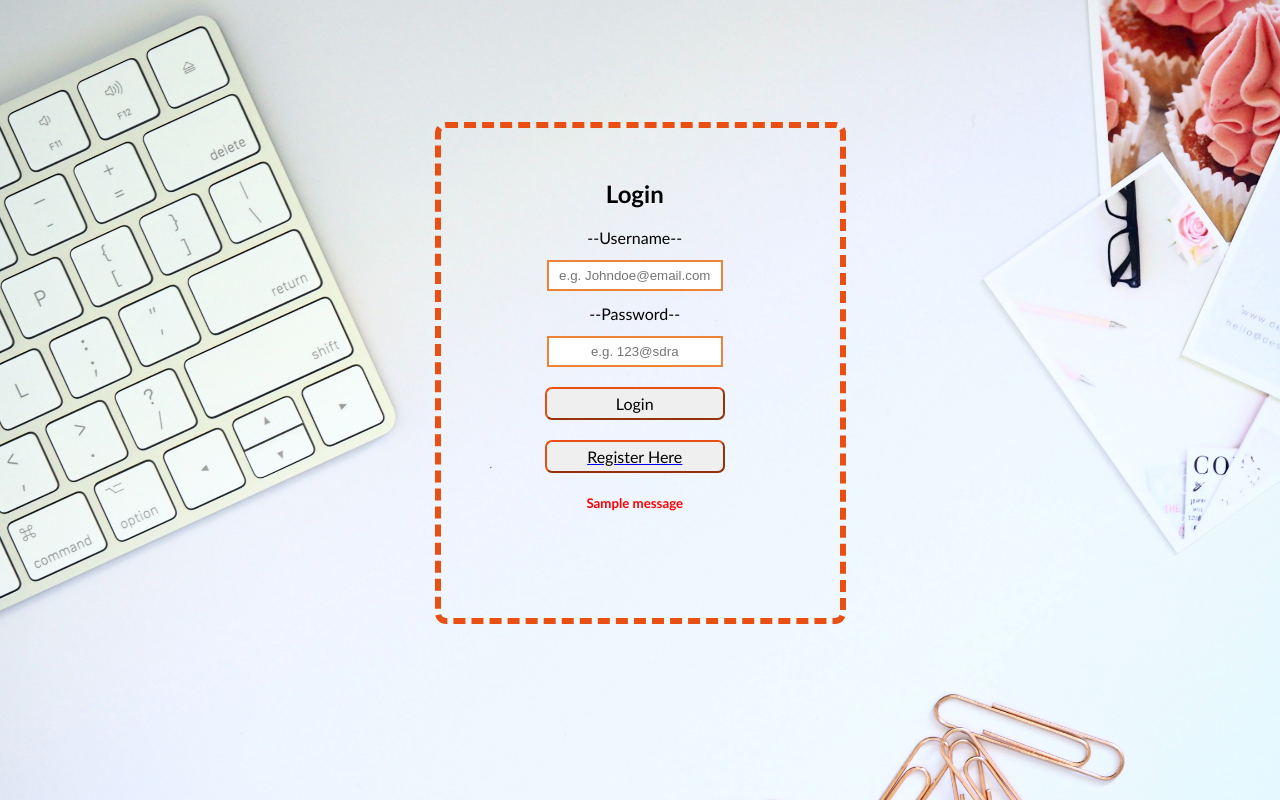
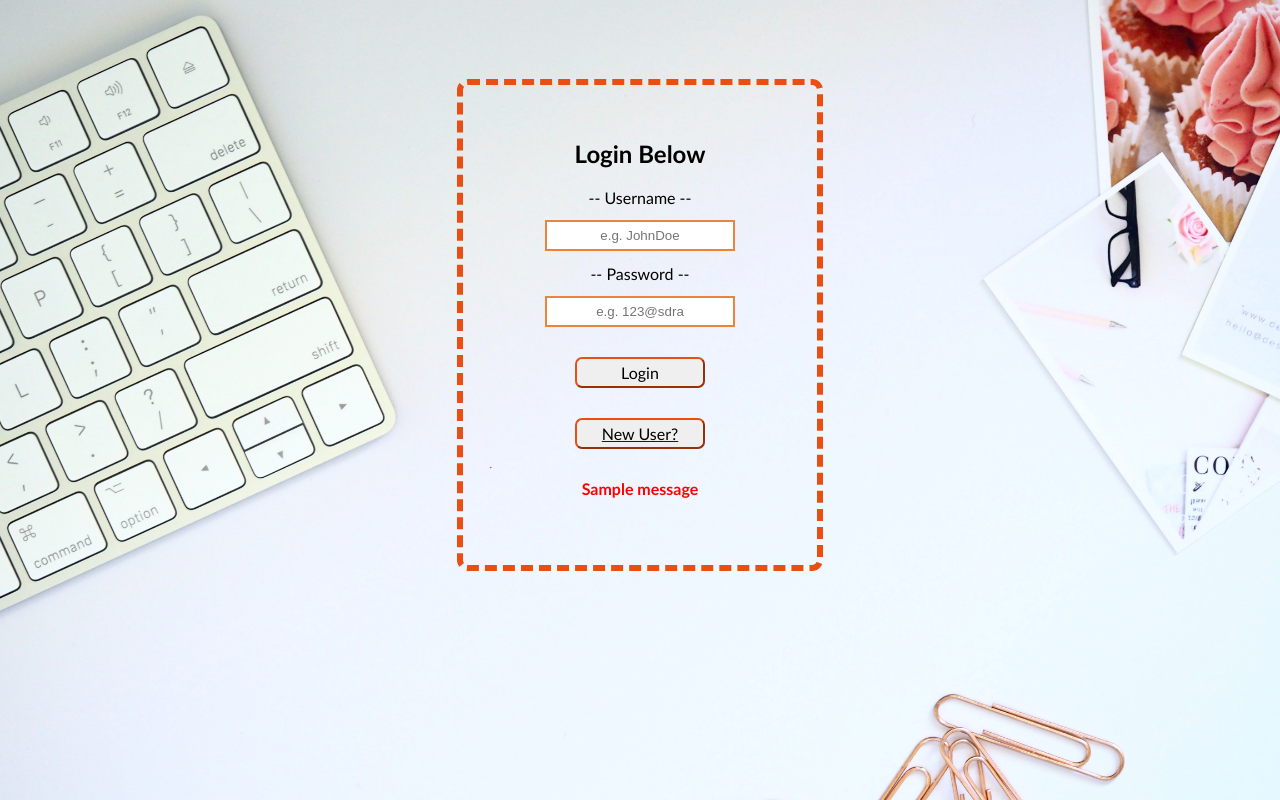
Before and after one commit to PunitVora/Django_website, a Django app: page /Login in a window 1280 px wide. Run offline with Django 4.2, Linux system fonts and the light colour scheme; one stand-in notice (Sample message) is shown.

Commit message:
Fixed margin and padding of body and added exception handling in Register page.

```diff
--- a/Myapp1/views.py
+++ b/Myapp1/views.py
@@ -17,6 +17,8 @@ def Index (request):
 # function for register
 def Register(request) :
     if request.method == "POST" :
+
+
         username = request.POST['username']
         email = request.POST['email']
         password = request.POST['password']
@@ -24,18 +26,25 @@ def Register(request) :
 
         if password == password2:
             if User.objects.filter(email=email).exists() :
-                messages.info(request, 'Email already exists')
+                messages.info(request, 'Email already exists!!')
                 return redirect('Register')
             elif User.objects.filter(username=username).exists() :
-                messages.info(request, 'Username already exists.')
+                messages.info(request, 'Username already exists!!')
                 return redirect('Register')
             else:
-                user = User.objects.create_user(username=username,email=email , password=password )
-                user.save()
-                return redirect('Login')
+                try:
+                    user = User.objects.create_user(username=username,email=email , password=password )
+                    user.save()
+                    return redirect('Login')
+                except :
+                    messages.info(request, "Please don't leave any fields empty!!")
+                    return redirect('Register')
+
         else:
-            messages.info(request, 'Password did not match.')
-            return redirect('register')
+                messages.info(request, 'Password did not match!!')
+                return redirect('register')
+
+
 
     else:
         return render(request, 'register.html')
@@ -52,7 +61,7 @@ def Login (request) :
             login(request, user)
             return redirect('/')
         else:
-            messages.info(request,'Invalid Credentials!')
+            messages.info(request,'Invalid Credentials!!')
             return redirect('Login')
 
 
--- a/templates/login.html
+++ b/templates/login.html
@@ -12,8 +12,8 @@
 
         /* css for body  */
         body{
-            margin  : 65px;
-            padding: 50px;
+            margin: 40px;
+            padding: 30px;
             background: url("{% static 'homee.jpg' %}");
             background-size: 100%;
             font-family:'Trebuchet MS', 'Lucida Sans Unicode', 'Lucida Grande', 'Lucida Sans', Arial, sans-serif
@@ -24,14 +24,14 @@
         .container{
             display: block;
             width: 19%;
-            margin: 7px auto;
+            margin: 9px auto;
             border: 6px solid rgb(236, 105, 57);
             border-color: rgb(233, 79, 18);
             border-style:dashed;
-            padding-left: 9% ;
-            padding-right: 10%;
+            padding-left: 6% ;
+            padding-right: 6%;
             padding-top:3%;
-            padding-bottom:8%;
+            padding-bottom:4%;
             border-radius: 11px;
             text-align: center;
 
@@ -48,9 +48,9 @@
             display: block;
             background-color: transparent rgb(233, 79, 18);
             border-color: rgb(233, 79, 18);
-            margin:20px auto;
-            padding: 5px;
-            width: 90%;
+            margin:30px auto;
+            padding: 4px;
+            width: 60%;
             border-radius: 7px;
             font-size: medium;
             font-family:'Trebuchet MS', 'Lucida Sans Unicode', 'Lucida Grande', 'Lucida Sans', Arial, sans-serif
@@ -69,7 +69,7 @@
         }
 
         /* css for error message  */
-        h5{color: red;}
+        h4{color: red;}
 
     </style>
 
@@ -80,7 +80,7 @@
 <!-- container class  -->
 <div class="container">
 
-    <h2> <b> Login</b> </h2>
+    <h2> <b> Login Below</b> </h2>
 
     <!-- HTML Form  -->
     <form method="post" action="Login" >
@@ -91,13 +91,13 @@
 
         <!-- email feild -->
         <div class="inp">
-            <label for="username"> --Username-- </label>
-            <input type="text" name="username" placeholder="e.g. Johndoe@email.com">
+            <label for="username"> -- Username -- </label>
+            <input type="text" name="username" placeholder="e.g. JohnDoe">
         </div>
 
         <!-- password feild  -->
         <div class="inp">
-            <label for="password"> --Password-- </label>
+            <label for="password"> -- Password -- </label>
             <input type="password" name="password" placeholder="e.g. 123@sdra">
         </div>
 </div>
@@ -105,15 +105,15 @@
         <div>
           <input class="btn" type="submit" value="Login">
         </div>
-        <!-- Register Here button  -->
+        <!-- Register button  -->
         <div>
-        <a href="Register"><input class="btn" type="button" value="Register Here"> </a>
+            <a href="Register"><input class="btn" type="button" value="New User?"> </a>
         </div>
 
         <!-- code for displaying error message  -->
         <div>
             {% for message in messages %}
-            <h5> <b>{{message}}</b> </h5>
+            <h4> <b>{{message}}</b> </h4>
             {% endfor %}
         </div>
 
```
Also changed, not shown: templates/index.html (+14 -17 lines), templates/register.html (+18 -18 lines), db.sqlite3.
